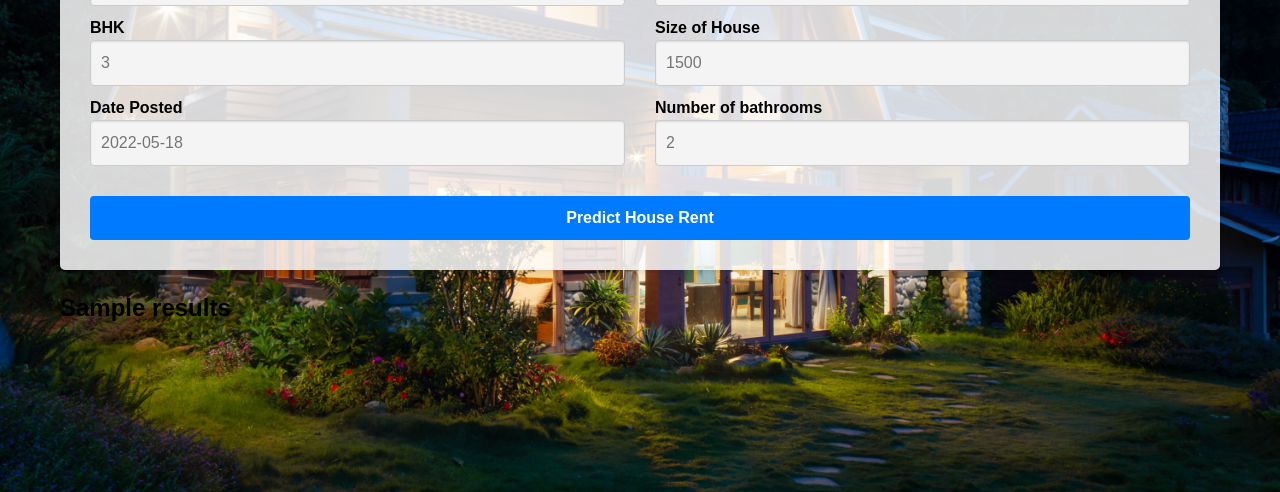
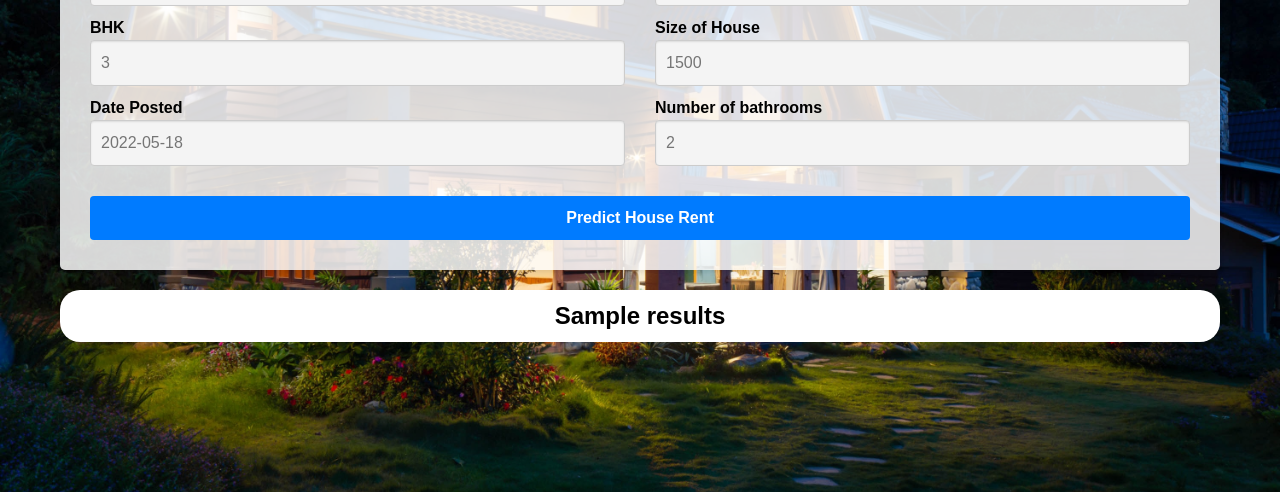
Before and after one commit to Anubhav-Goyal01/House-Rent-Prediction, a Flask app: template templates/index.html in a window 1280 px wide. Shown: the part 308-800 px from the top of the page. Run offline with Flask 3, Linux system fonts and the light colour scheme; the template is opened without the code that fills it: most values are stand-ins (such as "Sample title", 1, 10 or a date in 2020); grey boxes are pictures that could not be loaded.

Commit message:
updated css

```diff
--- a/static/styles.css
+++ b/static/styles.css
@@ -118,3 +118,13 @@ input[type="submit"] {
 .placeholder {
   color: #a0a0a0;
 }
+
+.results-container{
+  background-color: white;
+  border-radius: 20px;
+  text-align: center;
+}
+
+.results{
+  padding: 8px 16px;
+}
--- a/templates/index.html
+++ b/templates/index.html
@@ -115,9 +115,11 @@
                 <input class="btn btn-primary" type="submit" value="Predict House Rent" required />
             </div>
         </form>
-        <h2>
-            {{results}}
-        </h2>
+        <div class="results-container">
+            <h2 class="results">
+                {{results}}
+            </h2>
+        </div>
     </div>
 
     <body>
```
